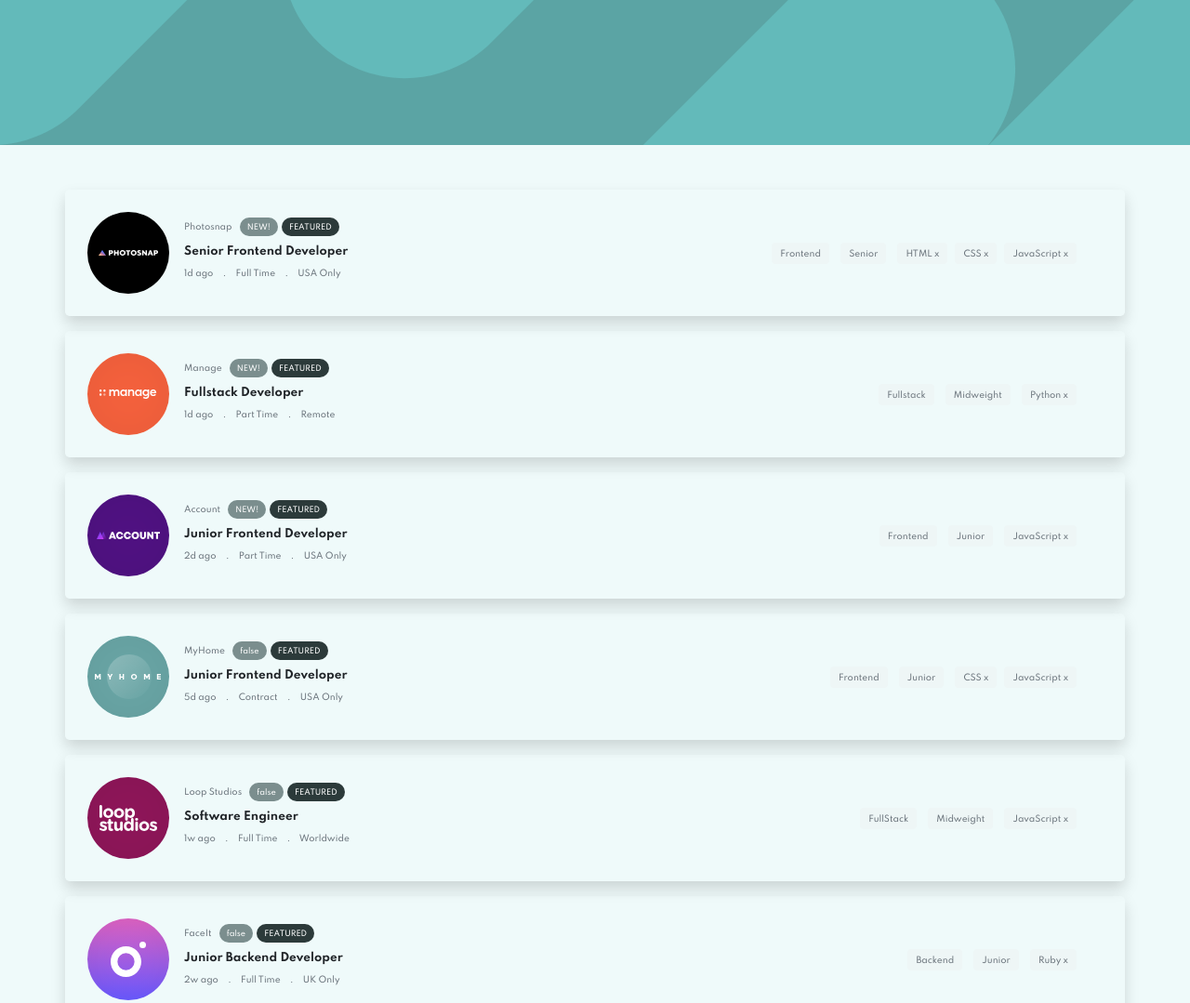
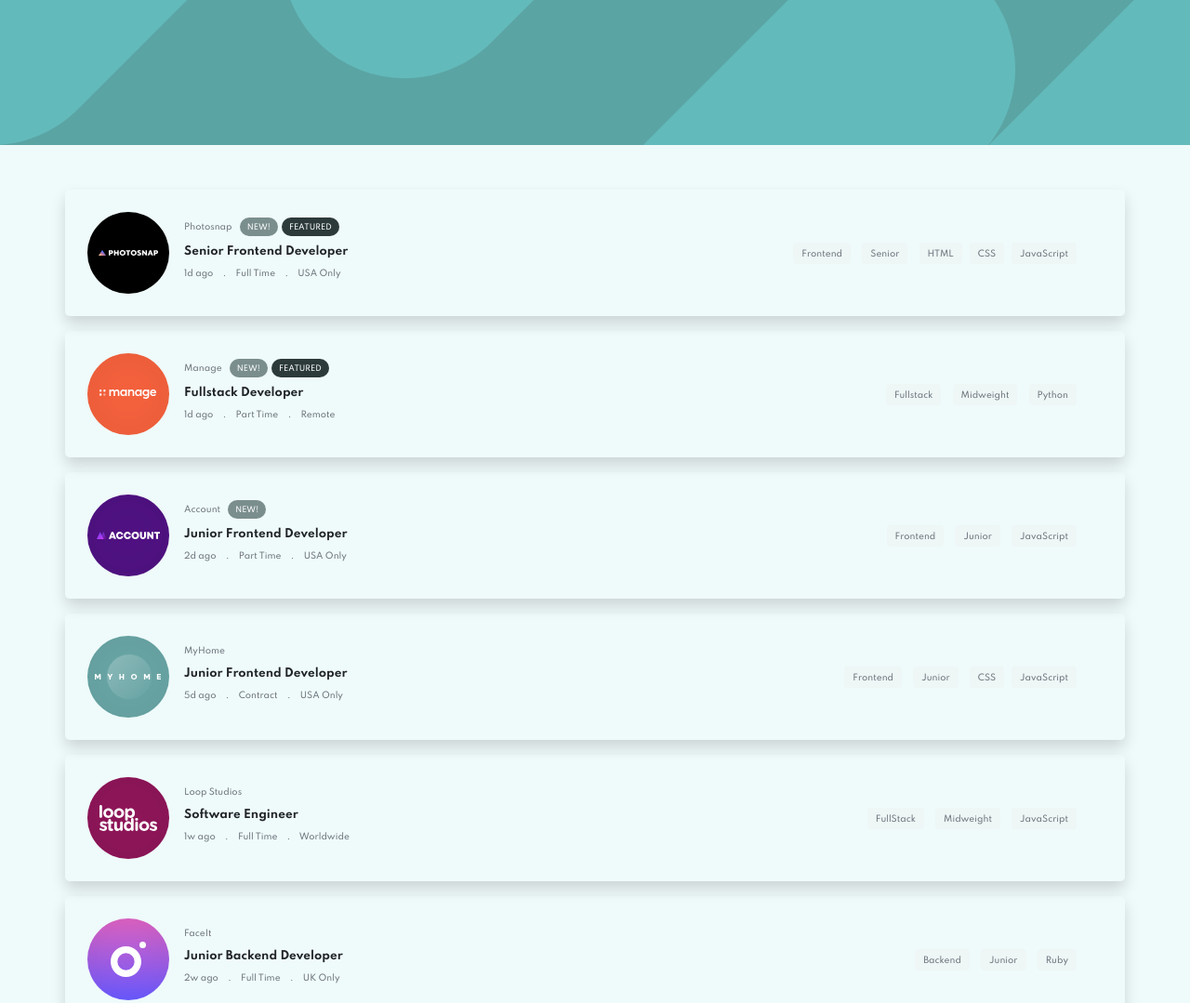
Before and after one commit to resttechsolutions/Job-listings-with-filtering, a plain HTML site: page index.html in a window 1280 px wide. Shown: the top 1079 px of the page at 93% size. Drawn offline with nearby package versions, Linux system fonts and the light colour scheme.

Commit message:
Fixing new/featured/role/level/languages show and hide

```diff
--- a/Assets/js/index.js
+++ b/Assets/js/index.js
@@ -13,8 +13,8 @@ $(() => {
 
                 <div style="margin-top: 26px;">
                     <label class="text-muted  company">${item.company}</label>
-                    <label class="rounded-pill text-wrap text-white lbl-new">${item.new && `<span>NEW!</span>`}</label>
-                    <label class="rounded-pill lbl-featured text-white">FEATURED</label>
+                    ${item.new ? '<label class="rounded-pill text-white lbl-new">NEW!</label>':''}
+                    ${item.featured ?  '<label class="rounded-pill text-white lbl-featured">FEATURED</label>' : ''}
                     <p class="font-weight-bold title mb-0">${item.position}</p>
                     <label class="text-muted company">
                         ${item.postedAt} <span class="mx-2">.</span>
@@ -36,7 +36,7 @@ $(() => {
                     ${
                         item.languages.map( lang => {
                             return `<button type="button" class="mx-1 btn btn-xs text-muted">
-                                 ${lang} x
+                                 ${lang}
                             </button>`
                         }).join('')
                     }
@@ -44,19 +44,11 @@ $(() => {
 
                 </div>
 
-            </div>`
-            ;
+            </div> `
 
-            if (item.featured) {
-                $('#tab').attr('style', 'bd-callout');
-            }
         }
 
         $('#main').append(tab);
 
-        // for (const item of items) {
-            $('#img').attr('src', `Assets/${items[0].logo}`) ;
-            // console.log(item.logo)
-        // }
     });
 });
```
Also changed, not shown: index.html (+0 -1 lines).
